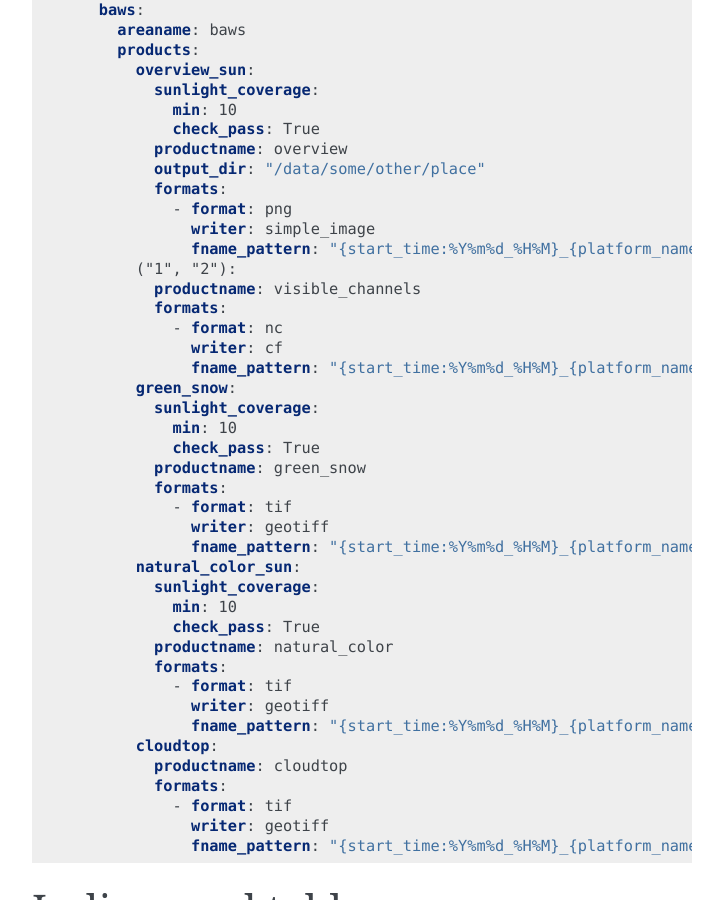
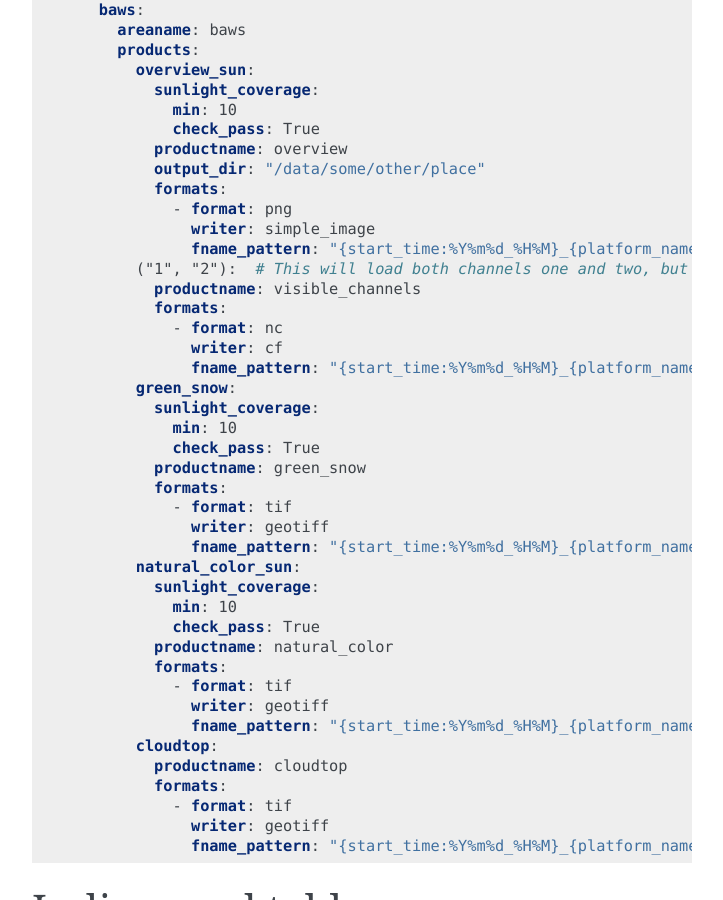
Before and after one commit to pytroll/trollflow2, a Sphinx documentation site: the page built from doc/source/index.rst, in a window 1280 px wide and 900 px high, scrolled down 1154 px. Shown: the whole window, without its empty margins (388-1111 px from the left). Built offline with Sphinx 7.4.7, drawn with Linux system fonts in a browser that asks for light colours.

Commit message:
Update doc/source/index.rst

```diff
--- a/doc/source/index.rst
+++ b/doc/source/index.rst
@@ -78,7 +78,7 @@ Example
               - format: png
                 writer: simple_image
                 fname_pattern: "{start_time:%Y%m%d_%H%M}_{platform_name:s}_{productname:s}_{variant:s}.{format}"
-          ("1", "2"):
+          ("1", "2"):  # This will load both channels one and two, but will keep them together when being saved to a single file.
             productname: visible_channels
             formats:
               - format: nc
```
